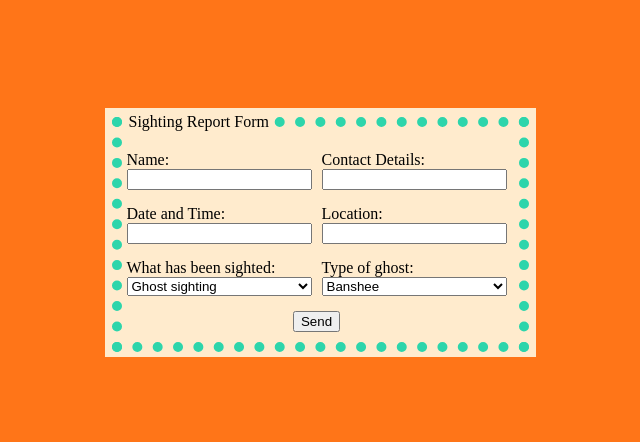
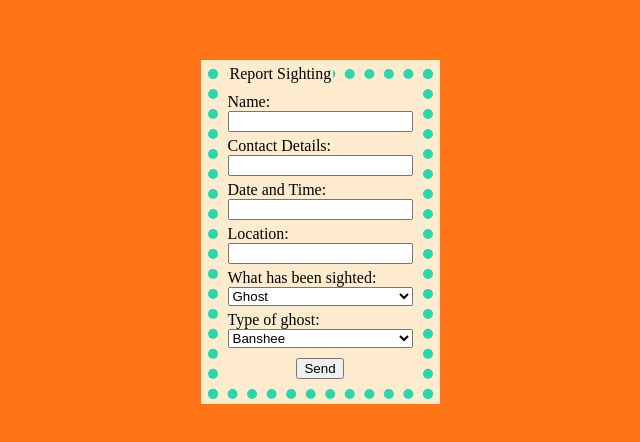
Before and after one commit to megan-stephanie/Torbay-Council-Reporting-a-Peculiar-Sighting, a plain HTML site: page index.html in a window 1280 px wide. Shown: the part 160-602 px from the top of the page, without its empty margins (320-960 px from the left). Drawn offline with Linux system fonts and the light colour scheme.

Commit message:
Prettify HTML and CSS, and make ids/classes consistent, and make form submission redirect to website.

```diff
--- a/index.html
+++ b/index.html
@@ -2,70 +2,70 @@
   <head>
     <link rel="stylesheet" href="style.css">
     <meta name="viewport" content="width=device-width,initial-scale=1.0">
+    <title>Report Sighting</title>
   </head>
   <body>
-<form action="https://formsubmit.co/ministerofthesupernatural@yahoo.com"
-method="POST">
-  <fieldset id="Report">
-    <legend>Sighting Report Form</legend>
-        <div id="fields">
-        <div class="formfield">
-          <label for="Name"> Name: </label>
+    <form action="https://formsubmit.co/ministerofthesupernatural@yahoo.com" method="POST">
+      <fieldset id="ReportForm">
+        <legend>Report Sighting</legend>
+        <div id="Fields">
+          <div class="Field">
+            <label for="Name">Name:</label>
             <br>
             <input type="text" name="Name" id="Name" required/>
           </div>
-        <div class="formfield">
-          <label for="Contact"> Contact Details: </label>
+          <div class="Field">
+            <label for="Contact">Contact Details:</label>
             <br>
             <input type="text" name="Contact" id="Contact"/>
           </div>
-        <div class="formfield">
-        <label for="DateTime">Date and Time: </label>
+          <div class="Field">
+            <label for="DateTime">Date and Time:</label>
             <br>
             <input type="" name="DateTime" id="DateTime" required/>
           </div>
-      <div class="formfield">
-         <label for="Location">  Location: </label>
+          <div class="Field">
+            <label for="Location">Location:</label>
             <br>
             <input type="text" name="Location" id="Location" required/>
           </div>
-      <div class="formfield">
-        <label for="Sighted"> What has been sighted: </label>
+          <div class="Field">
+            <label for="Sighted">What has been sighted:</label>
             <br>
             <select id="Sighted" name="Sighted" required>
-        <option value="Ghost" id="Ghost"> Ghost sighting </option>
-        <option value="Escape" id="Escape"> Escape magical creature </option>
+              <option value="Ghost" id="Ghost">Ghost</option>
+              <option value="EscapedMagicalAnimal" id="EscapedMagicalAnimal">Escaped magical animal</option>
             </select>
           </div>
-  <div class="formfield" id="GhostSection" hidden>
+          <div class="Field" id="GhostSection" hidden>
             <label for="GhostType">Type of ghost:</label>
             <br>
             <select name="GhostType" id="GhostType">
-      <option value="Banshee"> Banshee</option>
-      <option value="Ghoul"> Ghoul </option>
-      <option value="Phantom"> Phantom </option>
-      <option value="Poltergeist"> Poltergeist </option>
-      <option value="Specter"> Specter </option>
-      <option value="Spirit"> Spirit </option>
-      <option value="Wraith"> Wraith </option>
+              <option value="Banshee">Banshee</option>
+              <option value="Ghoul">Ghoul</option>
+              <option value="Phantom">Phantom</option>
+              <option value="Poltergeist">Poltergeist</option>
+              <option value="Specter">Specter</option>
+              <option value="Spirit">Spirit</option>
+              <option value="Wraith">Wraith</option>
             </select>
           </div>
-<div class="formfield" id="MagicalAnimalSection" hidden>
+          <div class="Field" id="MagicalAnimalSection" hidden>
             <label for="MagicalAnimal">Type of magical animal:</label>
             <br>
             <select name="MagicalAnimal" id="MagicalAnimal">
-       <option value="Dragon"> Dragon</option>
-       <option value="Unicorn"> Unicorn </option>
-       <option value="Mermaid"> Mermaid </option>
-       <option value="Griffin"> Griffin </option>
+              <option value="Dragon">Dragon</option>
+              <option value="Unicorn">Unicorn</option>
+              <option value="Mermaid">Mermaid</option>
+              <option value="Griffin">Griffin</option>
             </select>
           </div>
         </div>
-   <div id="submit">
+        <div id="Submit">
+          <input type="hidden" name="_next" value="https://megan-stephanie.github.io/Torbay-Council-Reporting-a-Peculiar-Sighting/">
           <button type="submit">Send</button>
         </div>
       </fieldset>
     </form>
-
   </body>
 </html>
--- a/style.css
+++ b/style.css
@@ -1,41 +1,34 @@
-#Report {
+fieldset {
 	border: 10px dotted rgb(45, 213, 171);
-  padding-top: 20px;
-  padding-left:5px;
+	padding: 10px;
 }
-#Report:has(#Ghost:checked) #GhostSection {
+
+fieldset:has(#Ghost:checked) #GhostSection {
 	display: block;
 }
-  #Report:has(#Escape:checked) #MagicalAnimalSection {
+
+fieldset:has(#EscapedMagicalAnimal:checked) #MagicalAnimalSection {
 	display: block;
 }
-body{
+
+body {
 	display: flex;
 	justify-content: center;
 	align-items: center;
+	background-color: #ff7518;
+}
 
-  /*
-
-  background-image: url("Haunted house.jpeg");
-  background-repeat: no-repeat;
-  background-size: contain;
-  border: 3px snow;
-  border-radius: 5px;
-  */
-  background-color:#ff7518;
-  }
-  form{
+form {
 	background-color: blanchedalmond;
 	max-width: max-content;
 	padding: 5px;
 }
-.formfield{
+
+.Field {
 	margin-bottom: 5px;
 }
 
-#fields {
-  display: grid;
-  grid-template-columns: max-content max-content;
+#Fields {
 	max-width: max-content;
 	gap: 10px;
 }
@@ -48,7 +41,7 @@ select {
 	width: 100%;
 }
 
-#submit {
+#Submit {
 	margin-top: 10px;
 	display: flex;
 	justify-content: center;
```
Lines whose indentation alone changed are shown as unchanged.
